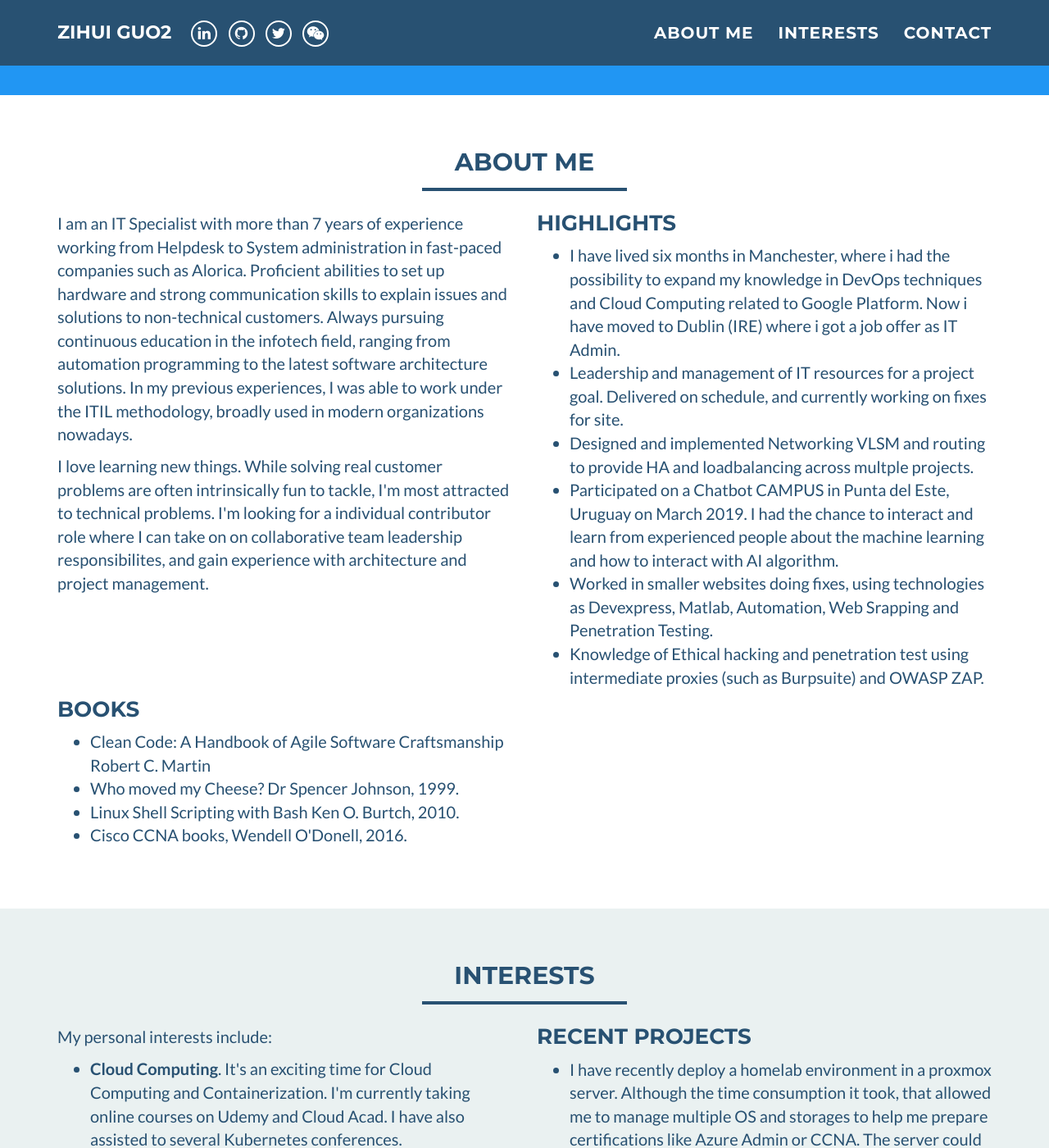
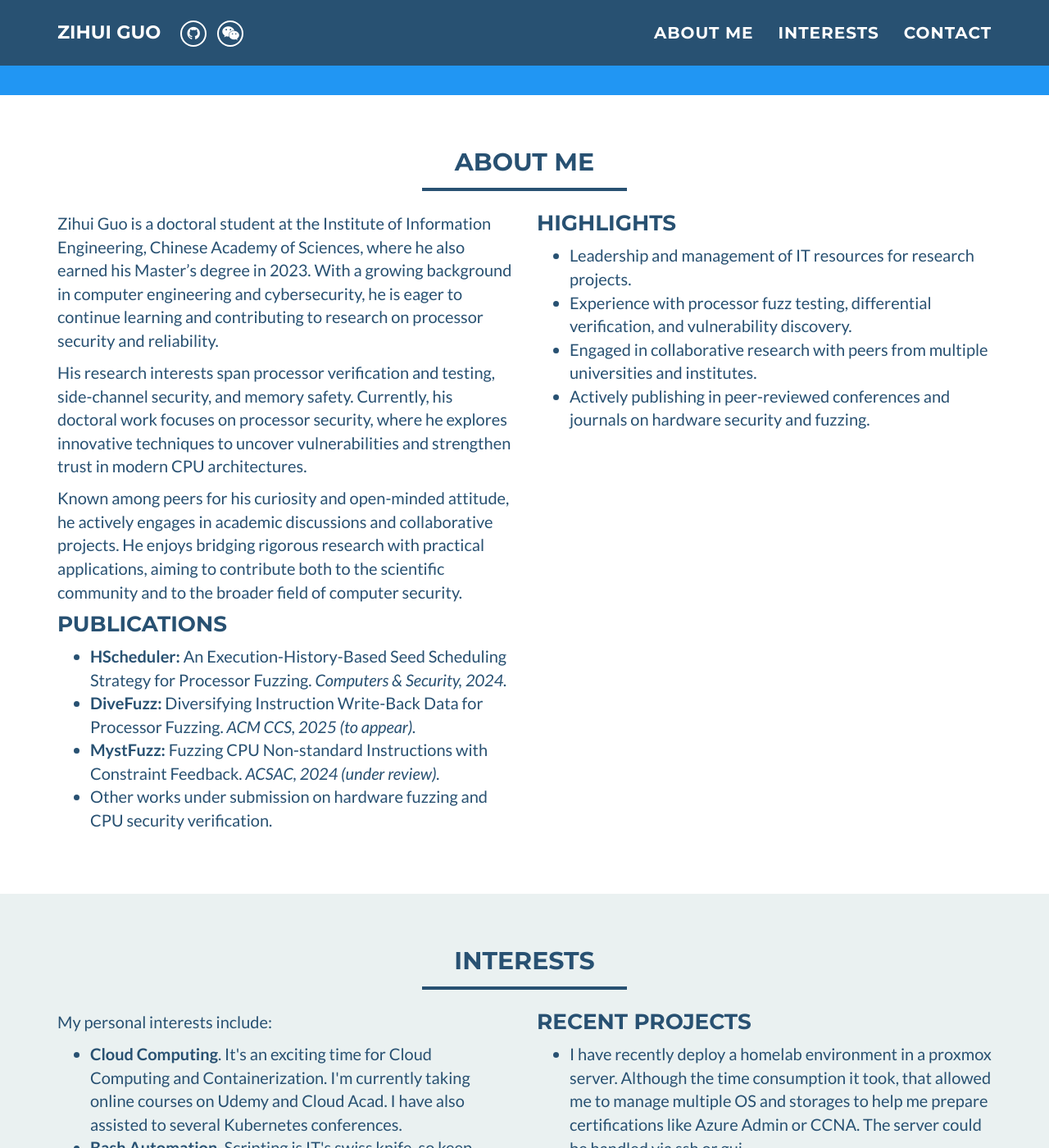
Before and after one commit to youzi27/youzi27.github.io, a Jekyll site: the page built from index.html, in a window 1280 px wide and 1400 px high, scrolled down 490 px. Shown: the whole window at 82% size. Built offline with Jekyll 4.4.1, drawn with Linux system fonts in a browser that asks for light colours; some of the changed text lies outside the part shown.

Commit message:
Initial resume3

```diff
--- a/_config.yml
+++ b/_config.yml
@@ -1,5 +1,5 @@
 # Site settings
-name: Zihui Guo2
+name: Zihui Guo
 email: guozihui@iie.ac.cn
 #canonical_url: https://edwinexemplar.com
 keywords: "Networking, Cloud computing, Web Development"
@@ -11,12 +11,12 @@ baseurl:
 # Social networks usernames (many more available: google-plus, flickr, dribbble, pinterest, instagram, tumblr, linkedin, etc.)
 # You should replace these with your social networks, of course. :)
 social:
-  - title: linkedin
-    url: https://www.linkedin.com/in/juan-ignacio-rebella/
+  # - title: linkedin
+  #   url: https://www.linkedin.com/in/juan-ignacio-rebella/
   - title: github
     url: https://github.com/youzi27
-  - title: twitter
-    url: https://twitter.com/nachote88/
+  # - title: twitter
+  #   url: https://twitter.com/nachote88/
   - title: "wechat"
     url: "img/weixin.jpg"
 # Google webmaster tools
--- a/_includes/about_me.html
+++ b/_includes/about_me.html
@@ -9,45 +9,22 @@
     <div class="row">
       <div class="col-sm-6">
         <p>
-            I am an IT Specialist with more than 7 years of experience working from Helpdesk to System administration in fast-paced companies such as Alorica.
-			Proficient abilities to set up hardware and strong communication skills to explain issues and solutions to non-technical customers.
-			Always pursuing continuous education in the infotech field, ranging from automation programming to the latest software architecture solutions.
-			In my previous experiences, I was able to work under the ITIL methodology, broadly used in modern organizations nowadays.
-
+          Zihui Guo is a doctoral student at the Institute of Information Engineering, Chinese Academy of Sciences, where he also earned his Master’s degree in 2023. With a growing background in computer engineering and cybersecurity, he is eager to continue learning and contributing to research on processor security and reliability.
         </p>
         <p>
-           I love learning new things.
-           While solving real customer problems are often intrinsically fun to tackle,
-           I'm most attracted to technical problems.
-           I'm looking for a individual contributor role where I can take on on collaborative
-           team leadership responsibilites, and gain experience with
-           architecture and project management.
+          His research interests span processor verification and testing, side-channel security, and memory safety. Currently, his doctoral work focuses on processor security, where he explores innovative techniques to uncover vulnerabilities and strengthen trust in modern CPU architectures.
+        </p>
+        <p>
+          Known among peers for his curiosity and open-minded attitude, he actively engages in academic discussions and collaborative projects. He enjoys bridging rigorous research with practical applications, aiming to contribute both to the scientific community and to the broader field of computer security.
         </p>
       </div>
       <div class="col-sm-6">
         <h3 style="margin-top:0;">Highlights</h3>
         <ul>
-    			<li>
-				I have lived six months in Manchester, where i had the possibility to expand my knowledge in DevOps techniques and
-				Cloud Computing related to Google Platform. Now i have moved to Dublin (IRE) where i got a job offer as IT Admin.
-				</li>
-				<li>
-				Leadership and management of IT resources for a project goal.
-				Delivered on schedule, and currently working on fixes for site.
-				</li>
-				<li>
-				Designed and implemented Networking VLSM and routing to provide HA and loadbalancing across multple projects.
-    			</li>
-          <li>
-            Participated on a Chatbot CAMPUS in Punta del Este, Uruguay on March 2019. I had the chance to interact and learn from experienced people
-			about the machine learning and how to interact with AI algorithm.
-          </li>
-          <li>
-            Worked in smaller websites doing fixes, using technologies as Devexpress, Matlab, Automation, Web Srapping and Penetration Testing.
-    			</li>
-    			<li>
-            Knowledge of Ethical hacking and penetration test using intermediate proxies (such as Burpsuite) and OWASP ZAP.
-    			</li>
+          <li>Leadership and management of IT resources for research projects.</li>
+          <li>Experience with processor fuzz testing, differential verification, and vulnerability discovery.</li>
+          <li>Engaged in collaborative research with peers from multiple universities and institutes.</li>
+          <li>Actively publishing in peer-reviewed conferences and journals on hardware security and fuzzing.</li>
         </ul>
       </div>
     </div>
@@ -55,19 +32,19 @@
   <div class="container">
     <div class="row">
       <div class="col-sm-6">
-				<h3 style="margin-top:0;">Books</h3>
+        <h3 style="margin-top:0;">Publications</h3>
         <ul>
           <li>
-					Clean Code: A Handbook of Agile Software Craftsmanship Robert C. Martin
+            <strong>HScheduler:</strong> An Execution-History-Based Seed Scheduling Strategy for Processor Fuzzing. <em>Computers & Security, 2024.</em>
           </li>
           <li>
-					Who moved my Cheese? Dr Spencer Johnson, 1999.
+            <strong>DiveFuzz:</strong> Diversifying Instruction Write-Back Data for Processor Fuzzing. <em>ACM CCS, 2025 (to appear).</em>
           </li>
           <li>
-					Linux Shell Scripting with Bash Ken O. Burtch, 2010.
+            <strong>MystFuzz:</strong> Fuzzing CPU Non-standard Instructions with Constraint Feedback. <em>ACSAC, 2024 (under review).</em>
           </li>
           <li>
-					Cisco CCNA books, Wendell O'Donell, 2016.
+            Other works under submission on hardware fuzzing and CPU security verification.
           </li>
         </ul>
       </div>
```
Lines whose indentation alone changed are shown as unchanged.
